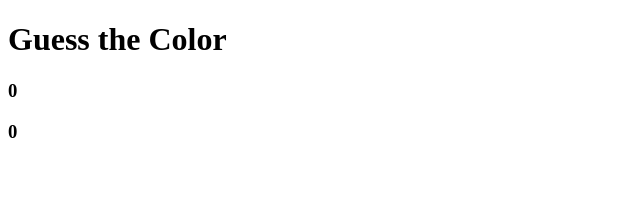
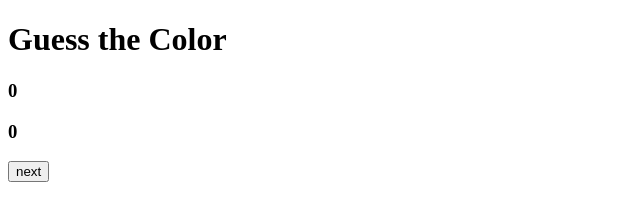
Before and after one commit to emblafant/Geuss-Color-Game, a plain HTML site: page index.html in a window 1280 px wide. Shown: the whole page, without its empty margins (0-640 px from the left). Drawn offline with Linux system fonts and the light colour scheme.

Commit message:
added a next-button

```diff
--- a/index.html
+++ b/index.html
@@ -21,6 +21,7 @@
       <div id="colorBox2"></div>
       <div id="colorBox3"></div>
     </div>
+    <button id="nextBtn">next</button>
   </main>
 </body>
 </html>
```
